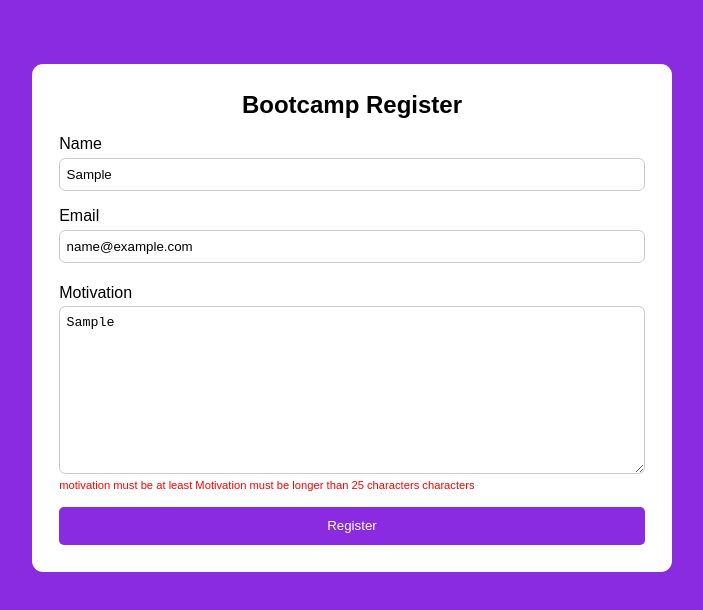
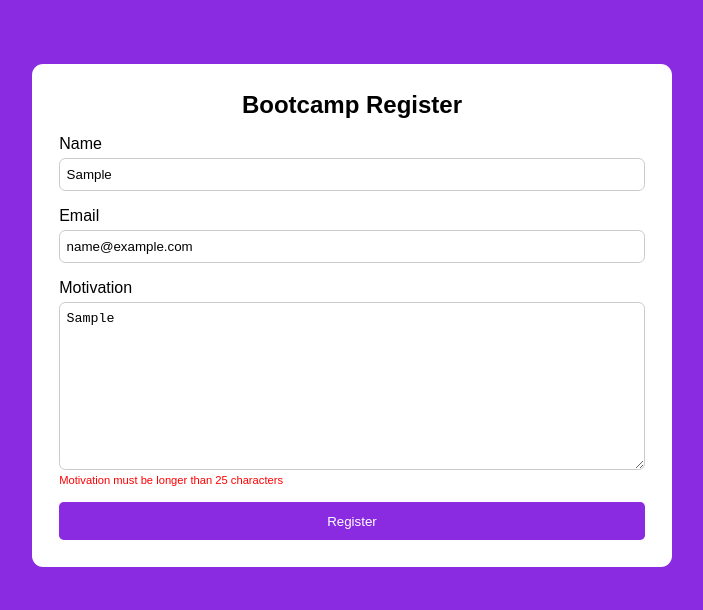
Before and after one commit to rhandyta/reactformikyup-C, a React (Create React App) app: page / in a window 1280 px wide. Both pictures are taken after typing "Sample", "name@example.com", "Sample" into the empty fields and a click on the button "Register". Shown: the top 610 px of the page, without its empty margins (288-991 px from the left). Built offline with nearby package versions, Linux system fonts and the light colour scheme.

Commit message:
Formik component

```diff
--- a/src/components/FormRegister.js
+++ b/src/components/FormRegister.js
@@ -1,5 +1,5 @@
 import React from "react";
-import { useFormik } from "formik";
+import { Field, Form, Formik, ErrorMessage } from "formik";
 import * as yup from "yup";
 
 function FormRegister() {
@@ -8,12 +8,12 @@ function FormRegister() {
         email: "",
         motivation: "",
     };
-    const formik = useFormik({
-        initialValues,
-        onSubmit: (values) => {
+
+    const onSubmit = (values) => {
         console.log(values);
-        },
-        validationSchema: yup.object({
+    };
+
+    const validationSchema = yup.object({
         name: yup
             .string()
             .required("Name is required")
@@ -27,73 +27,71 @@ function FormRegister() {
         motivation: yup
             .string()
             .required("Motivation is required")
-                .min("Motivation must be longer than 25 characters")
+            .min(25, "Motivation must be longer than 25 characters")
             .trim(),
-        }),
     });
+
     return (
         <div className="container-form">
             <h2>Bootcamp Register</h2>
-            <form autoComplete="off" onSubmit={formik.handleSubmit}>
+            <Formik
+                initialValues={initialValues}
+                onSubmit={onSubmit}
+                validationSchema={validationSchema}
+            >
+                <Form autoComplete="off">
                     <div className="form-group">
                         <label htmlFor="name">Name</label>
-                    <input
+                        <Field
                             type="text"
                             name="name"
                             id="name"
                             placeholder="Name..."
                             className="input"
-                        value={formik.values.name}
-                        onChange={formik.handleChange}
-                        onBlur={formik.handleBlur}
                         />
-                    {formik.errors.name && formik.touched.name ? (
-                        <span className="input-error">
-                            {formik.errors.name}
-                        </span>
-                    ) : null}
+                        <ErrorMessage name="name">
+                            {(error) => (
+                                <span className="input-error">{error}</span>
+                            )}
+                        </ErrorMessage>
                     </div>
                     <div className="form-group">
                         <label htmlFor="email">Email</label>
-                    <input
+                        <Field
                             type="email"
                             name="email"
                             id="email"
                             placeholder="E-mail..."
                             className="input"
-                        value={formik.values.email}
-                        onChange={formik.handleChange}
-                        onBlur={formik.handleBlur}
                         />
-                    {formik.errors.motivation && formik.touched.email ? (
-                        <span className="input-error">
-                            {formik.errors.email}
-                        </span>
-                    ) : null}
+                        <ErrorMessage name="email">
+                            {(error) => (
+                                <span className="input-error">{error}</span>
+                            )}
+                        </ErrorMessage>
                     </div>
                     <div className="form-group">
                         <label htmlFor="motivation">Motivation</label>
-                    <textarea
+                        <Field
+                            as="textarea"
                             name="motivation"
                             id="motivation"
                             cols="30"
                             rows="10"
                             placeholder="Motivation..."
                             className="input"
-                        value={formik.values.motivation}
-                        onChange={formik.handleChange}
-                        onBlur={formik.handleBlur}
-                    ></textarea>
-                    {formik.errors.motivation && formik.touched.motivation ? (
-                        <span className="input-error">
-                            {formik.errors.motivation}
-                        </span>
-                    ) : null}
+                        />
+                        <ErrorMessage name="motivation">
+                            {(error) => (
+                                <span className="input-error">{error}</span>
+                            )}
+                        </ErrorMessage>
                     </div>
                     <button type="submit" className="btn">
                         Register
                     </button>
-            </form>
+                </Form>
+            </Formik>
         </div>
     );
 }
```
Lines whose indentation alone changed are shown as unchanged.
